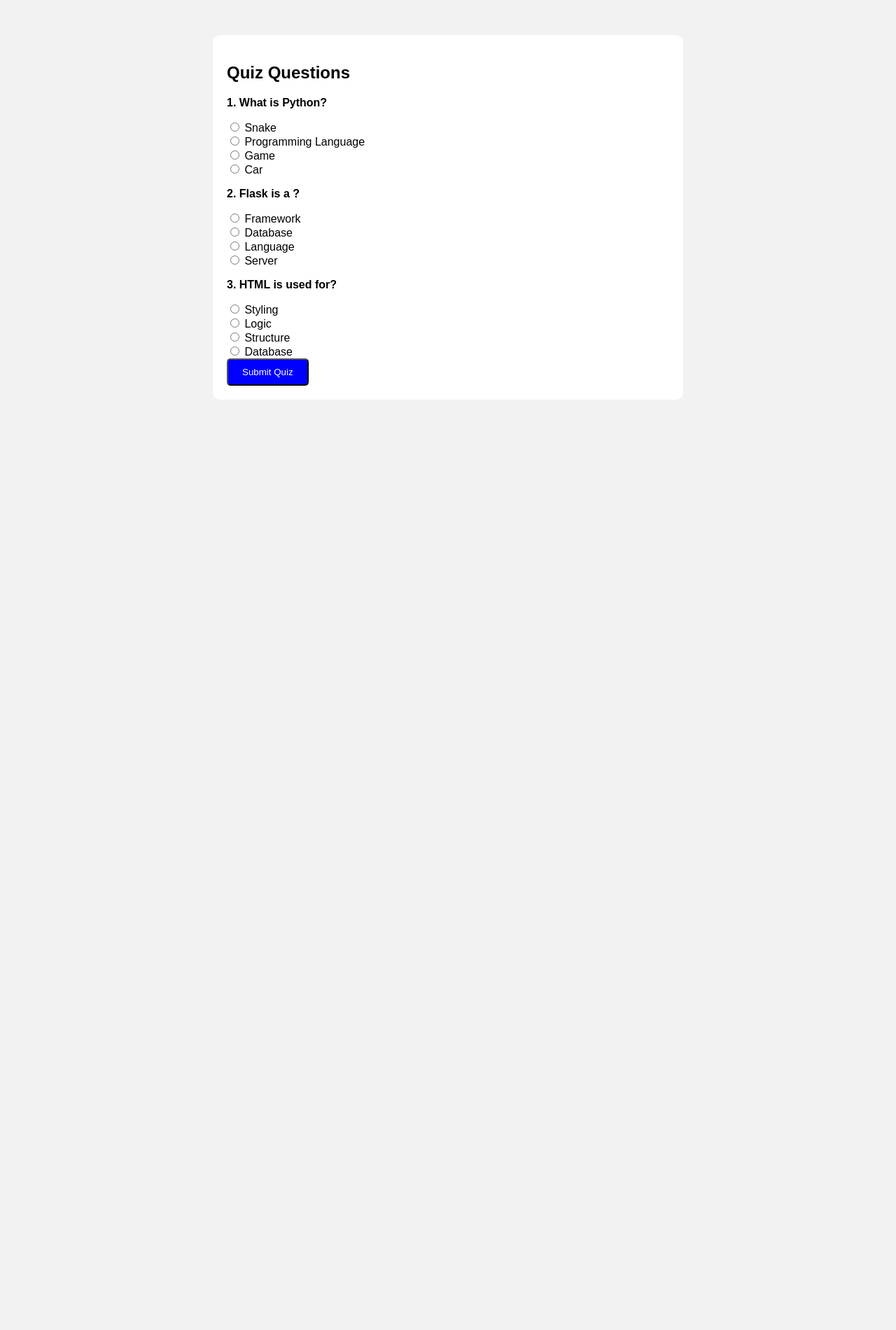
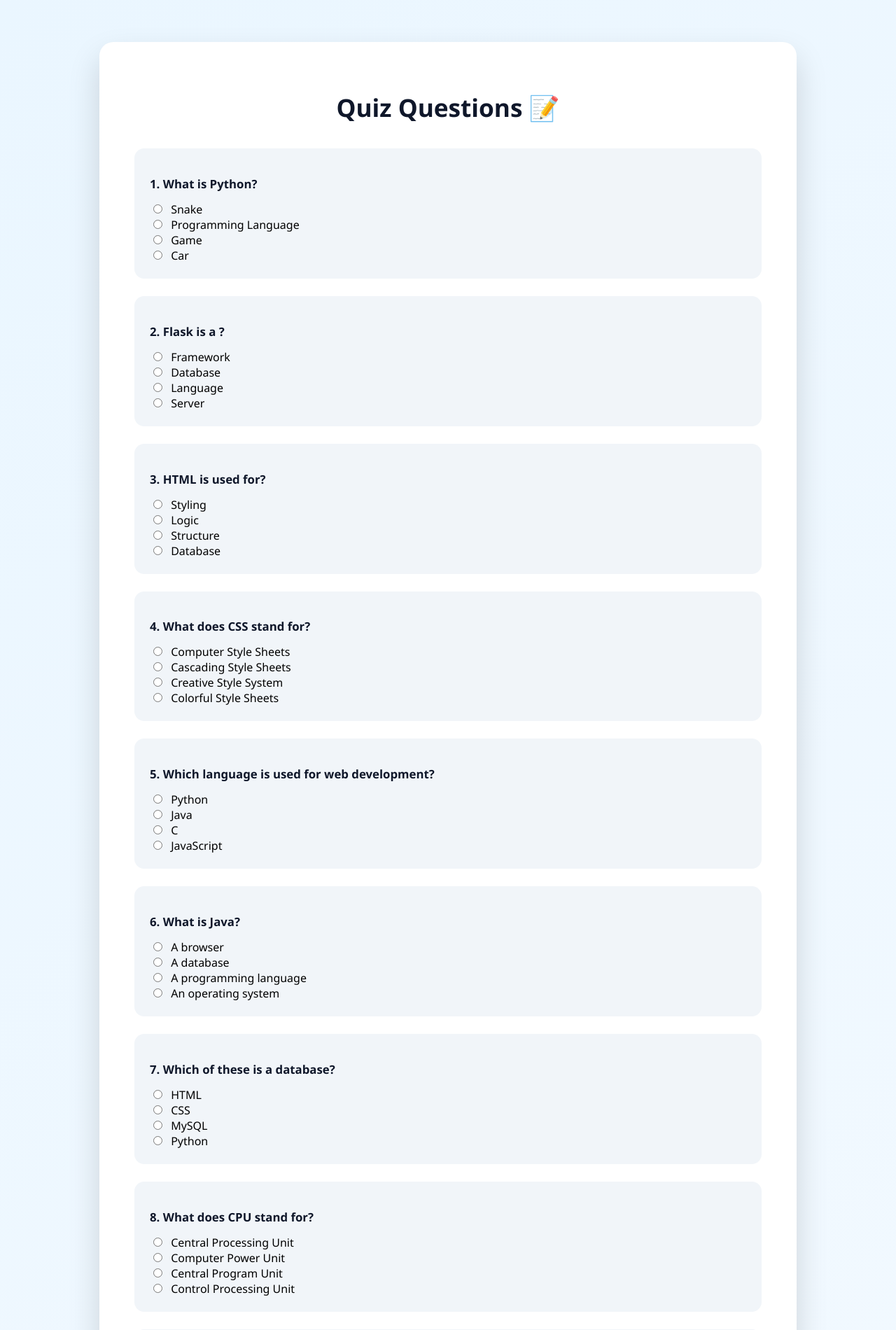
Before and after one commit to khushi227cyber/online_quiz_flask, a Flask app: page /quiz in a window 1280 px wide. Shown: the top 1900 px of the page at 70% size. Before the commit the page ends 571 px from the top, so only its background shows below. Run offline with Flask 3, Linux system fonts and the light colour scheme.

Commit message:
Improve UI styling and layout; add 17 new questions to quiz CSV

```diff
--- a/questions.csv
+++ b/questions.csv
@@ -2,3 +2,20 @@
 1,What is Python?,Snake,Programming Language,Game,Car,Programming Language
 2,Flask is a ?,Framework,Database,Language,Server,Framework
 3,HTML is used for?,Styling,Logic,Structure,Database,Structure
+4,What does CSS stand for?,Computer Style Sheets,Cascading Style Sheets,Creative Style System,Colorful Style Sheets,Cascading Style Sheets
+5,Which language is used for web development?,Python,Java,C,JavaScript,JavaScript
+6,What is Java?,A browser,A database,A programming language,An operating system,A programming language
+7,Which of these is a database?,HTML,CSS,MySQL,Python,MySQL
+8,What does CPU stand for?,Central Processing Unit,Computer Power Unit,Central Program Unit,Control Processing Unit,Central Processing Unit
+9,Which symbol is used for comments in Python?,//,#,/* */,--,#
+10,What is Git used for?,Designing,Version Control,Testing,Hosting,Version Control
+11,Which tag is used for the largest heading in HTML?,<h6>,<heading>,<h1>,<head>,<h1>
+12,Python is a ?,Low-level language,Markup language,High-level language,Machine language,High-level language
+13,Which company developed Python?,Microsoft,Google,Apple,Python Software Foundation,Python Software Foundation
+14,Which keyword is used to define a function in Python?,func,define,def,function,def
+15,What is the extension of a Python file?,.pt,.pyt,.py,.python,.py
+16,Which loop is used to iterate over a sequence in Python?,while,do-while,for,switch,for
+17,What does IDE stand for?,Integrated Development Environment,Internal Development Engine,Interactive Design Editor,Integrated Design Environment,Integrated Development Environment
+18,Which operator is used for exponentiation in Python?,^,**,%,//,**
+19,What is used to store multiple values in a single variable in Python?,Integer,String,List,Float,List
+20,Which keyword is used to create a class in Python?,object,define,class,struct,class
--- a/static/style.css
+++ b/static/style.css
@@ -1,21 +1,66 @@
 body {
-    font-family: Arial;
-    background-color: #f2f2f2;
+    margin: 0;
+    font-family: 'Segoe UI', Arial, sans-serif;
+    background: linear-gradient(135deg, #eaf6ff, #f7fbff);
+    min-height: 100vh;
 }
 
+/* Main container */
 .container {
-    width: 50%;
-    margin: auto;
-    background: white;
-    padding: 20px;
-    margin-top: 50px;
-    border-radius: 10px;
+    width: 55%;
+    margin: 60px auto;
+    background: #ffffff;
+    padding: 30px 35px;
+    border-radius: 18px;
+    box-shadow: 0 20px 40px rgba(0, 0, 0, 0.12);
 }
 
+/* Buttons */
 .btn {
-    padding: 10px 20px;
-    background: blue;
+    display: inline-block;
+    padding: 12px 28px;
+    background: linear-gradient(135deg, #0ea5e9, #22c55e);
     color: white;
     text-decoration: none;
-    border-radius: 5px;
+    border-radius: 40px;
+    font-weight: 600;
+    transition: transform 0.25s ease, box-shadow 0.25s ease;
 }
+
+.btn:hover {
+    transform: translateY(-3px);
+    box-shadow: 0 12px 25px rgba(0, 0, 0, 0.25);
+}
+
+/* Quiz questions (auto-used if present) */
+.question {
+    background: #f1f5f9;
+    padding: 20px;
+    border-radius: 14px;
+    margin-bottom: 25px;
+}
+
+.question p {
+    margin-bottom: 12px;
+    color: #0f172a;
+}
+
+/* Radio buttons */
+input[type="radio"] {
+    accent-color: #0ea5e9;
+    cursor: pointer;
+}
+
+/* Headings */
+h1, h2 {
+    color: #0f172a;
+    text-align: center;
+}
+
+/* Mobile friendly */
+@media (max-width: 768px) {
+    .container {
+        width: 90%;
+        padding: 25px;
+    }
+}
--- a/templates/quiz.html
+++ b/templates/quiz.html
@@ -3,10 +3,82 @@
 <head>
     <title>Quiz</title>
     <link rel="stylesheet" href="/static/style.css">
+    <style>
+        body {
+            margin: 0;
+            min-height: 100vh;
+            font-family: 'Segoe UI', Arial, sans-serif;
+            background: linear-gradient(135deg, #eaf6ff, #f7fbff);
+            display: flex;
+            justify-content: center;
+            align-items: center;
+        }
+
+        .container {
+            width: 70%;
+            max-width: 900px;
+            background: #ffffff;
+            padding: 40px 50px;
+            border-radius: 20px;
+            box-shadow: 0 22px 45px rgba(0, 0, 0, 0.15);
+        }
+
+        h2 {
+            text-align: center;
+            margin-bottom: 35px;
+            color: #0f172a;
+            font-size: 2.2rem;
+        }
+
+        .question {
+            background: #f1f5f9;
+            padding: 22px;
+            border-radius: 14px;
+            margin-bottom: 25px;
+        }
+
+        .question p {
+            margin-bottom: 14px;
+            font-size: 1.05rem;
+            color: #0f172a;
+        }
+
+        input[type="radio"] {
+            accent-color: #0ea5e9;
+            margin-right: 8px;
+            cursor: pointer;
+        }
+
+        .btn {
+            display: block;
+            margin: 40px auto 0;
+            padding: 14px 44px;
+            background: linear-gradient(135deg, #0ea5e9, #22c55e);
+            color: white;
+            border: none;
+            border-radius: 40px;
+            font-size: 1.05rem;
+            font-weight: 600;
+            cursor: pointer;
+            transition: transform 0.25s ease, box-shadow 0.25s ease;
+        }
+
+        .btn:hover {
+            transform: translateY(-3px);
+            box-shadow: 0 15px 30px rgba(0, 0, 0, 0.25);
+        }
+
+        @media (max-width: 768px) {
+            .container {
+                width: 92%;
+                padding: 30px;
+            }
+        }
+    </style>
 </head>
 <body>
     <div class="container">
-        <h2>Quiz Questions</h2>
+        <h2>Quiz Questions 📝</h2>
 
         <form action="/submit" method="post">
             {% for q in questions %}
@@ -20,7 +92,7 @@
                 </div>
             {% endfor %}
 
-            <button type="submit" class="btn">Submit Quiz</button>
+            <button type="submit" class="btn">Submit Quiz 🚀</button>
         </form>
     </div>
 </body>
```
Also changed, not shown: templates/index.html (+58 -2 lines), templates/result.html (+68 -2 lines).
